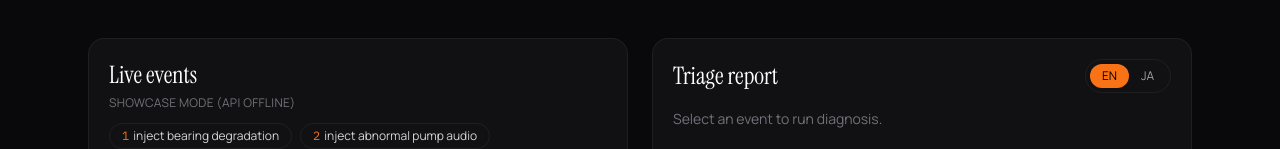
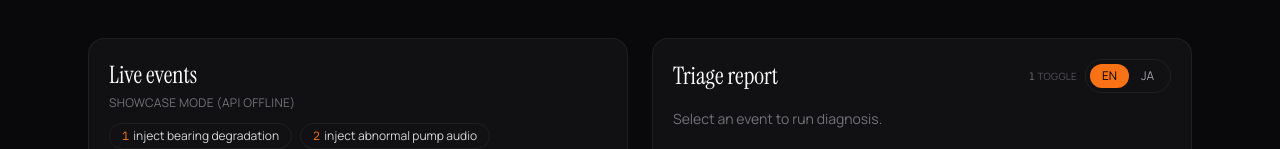
Before and after one commit to H3Xobit/factorypulse, a Next.js app in the folder web/: page /app in a window 1280 px wide. Shown: the part 163-312 px from the top of the page. Built offline with nearby package versions, Linux system fonts and the light colour scheme; no server answers.

Commit message:
feat: press l to toggle diagnosis language

```diff
--- a/web/app/app/page.tsx
+++ b/web/app/app/page.tsx
@@ -144,6 +144,13 @@ export default function AppPage() {
       const target = e.target as HTMLElement | null;
       const tag = target?.tagName?.toLowerCase();
       if (tag === "input" || tag === "textarea" || target?.isContentEditable) return;
+
+      if (e.key === "l" || e.key === "L") {
+        e.preventDefault();
+        setLang((prev) => (prev === "en" ? "ja" : "en"));
+        return;
+      }
+
       if (!faultTypes.length || busy) return;
 
       let idx = -1;
@@ -257,6 +264,10 @@ export default function AppPage() {
       <section className="rounded-2xl border border-white/[0.06] bg-ink-surface p-5">
         <div className="mb-4 flex items-center justify-between">
           <h2 className="font-display text-2xl text-white">Triage report</h2>
+          <div className="flex items-center gap-2">
+            <span className="text-[10px] uppercase tracking-wide text-zinc-600">
+              <span className="font-mono normal-case text-zinc-500">l</span> toggle
+            </span>
             <div className="flex rounded-full border border-white/[0.06] p-1">
               {(["en", "ja"] as const).map((l) => (
                 <button
@@ -269,6 +280,7 @@ export default function AppPage() {
                   {l}
                 </button>
               ))}
+            </div>
           </div>
         </div>
         {!report && <p className="text-sm text-zinc-500">Select an event to run diagnosis.</p>}
```
Lines whose indentation alone changed are shown as unchanged.
